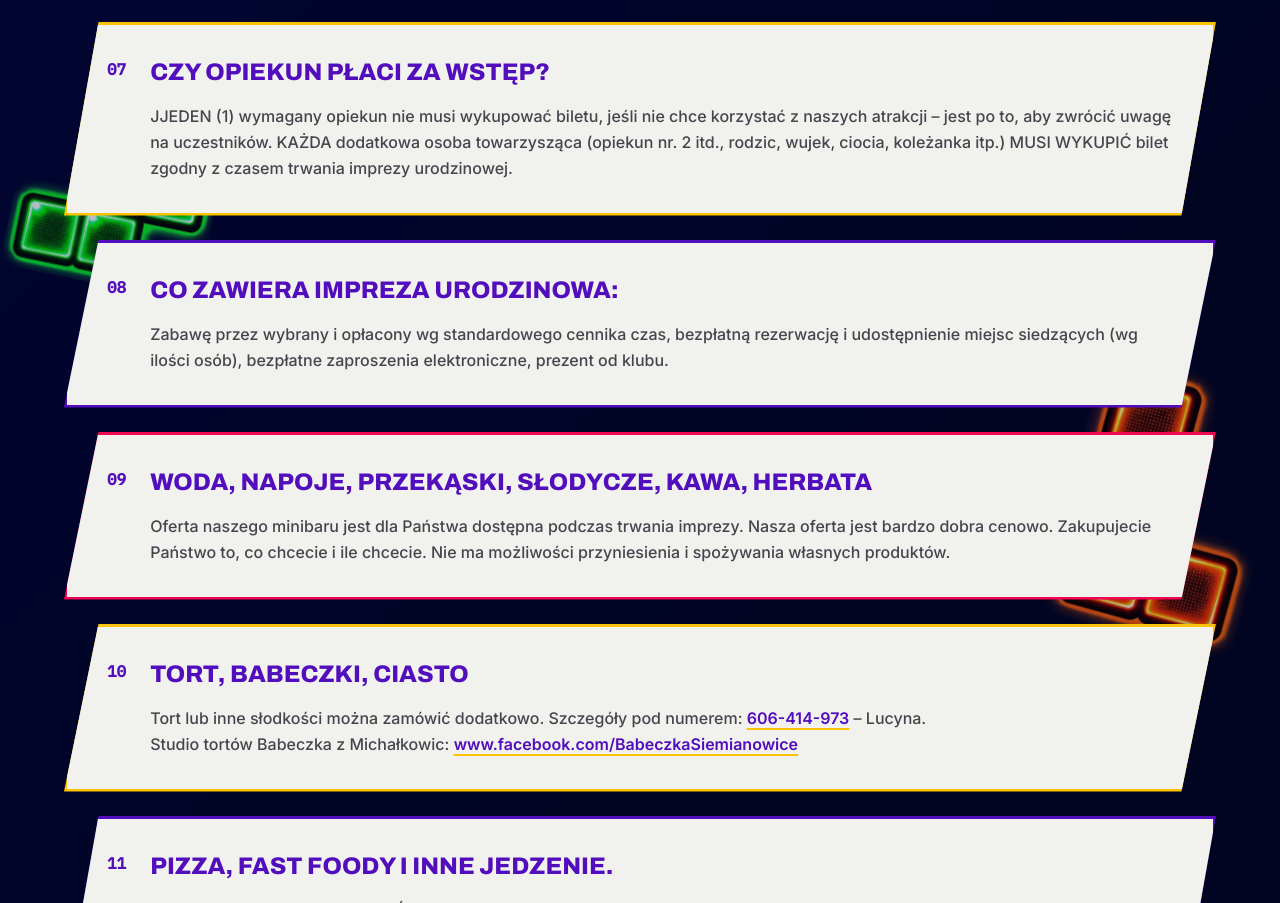
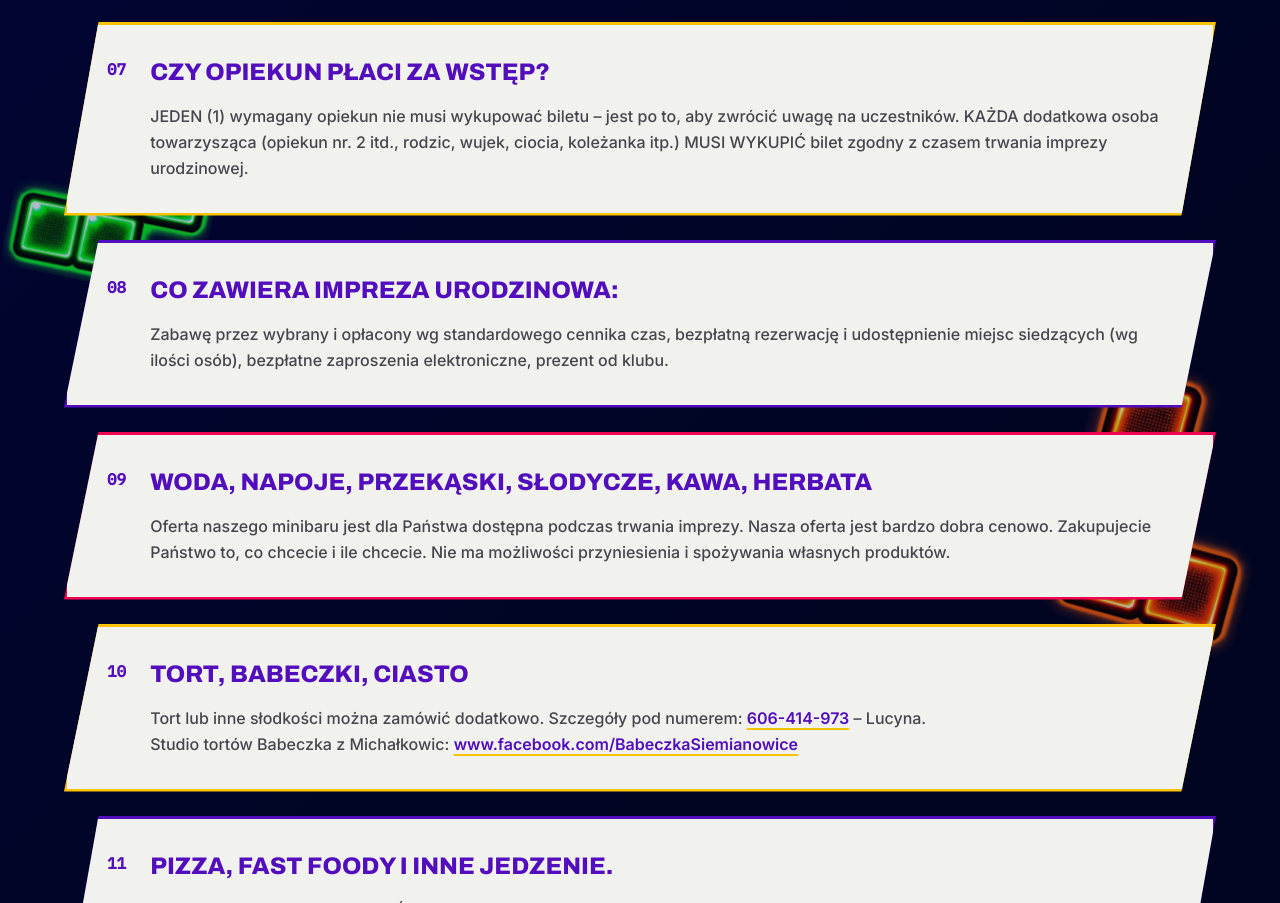
Before and after one commit to mstobrawa/flippclub, a Next.js app: page /urodziny in a window 1280 px wide. Shown: the part 1783-2686 px from the top of the page. Built offline with nearby package versions, Linux system fonts and the light colour scheme.

Commit message:
fix: improve wording for guardian ticket policy in event info

```diff
--- a/src/app/urodziny/page.tsx
+++ b/src/app/urodziny/page.tsx
@@ -71,11 +71,10 @@ const eventInfo = [
     title: "Czy opiekun płaci za wstęp?",
     content: (
       <>
-        JJEDEN (1) wymagany opiekun nie musi wykupować biletu, jeśli nie chce
-        korzystać z naszych atrakcji – jest po to, aby zwrócić uwagę na
-        uczestników. KAŻDA dodatkowa osoba towarzysząca (opiekun nr. 2 itd.,
-        rodzic, wujek, ciocia, koleżanka itp.) MUSI WYKUPIĆ bilet zgodny z
-        czasem trwania imprezy urodzinowej.
+        JEDEN (1) wymagany opiekun nie musi wykupować biletu – jest po to, aby
+        zwrócić uwagę na uczestników. KAŻDA dodatkowa osoba towarzysząca
+        (opiekun nr. 2 itd., rodzic, wujek, ciocia, koleżanka itp.) MUSI WYKUPIĆ
+        bilet zgodny z czasem trwania imprezy urodzinowej.
       </>
     ),
   },
```
